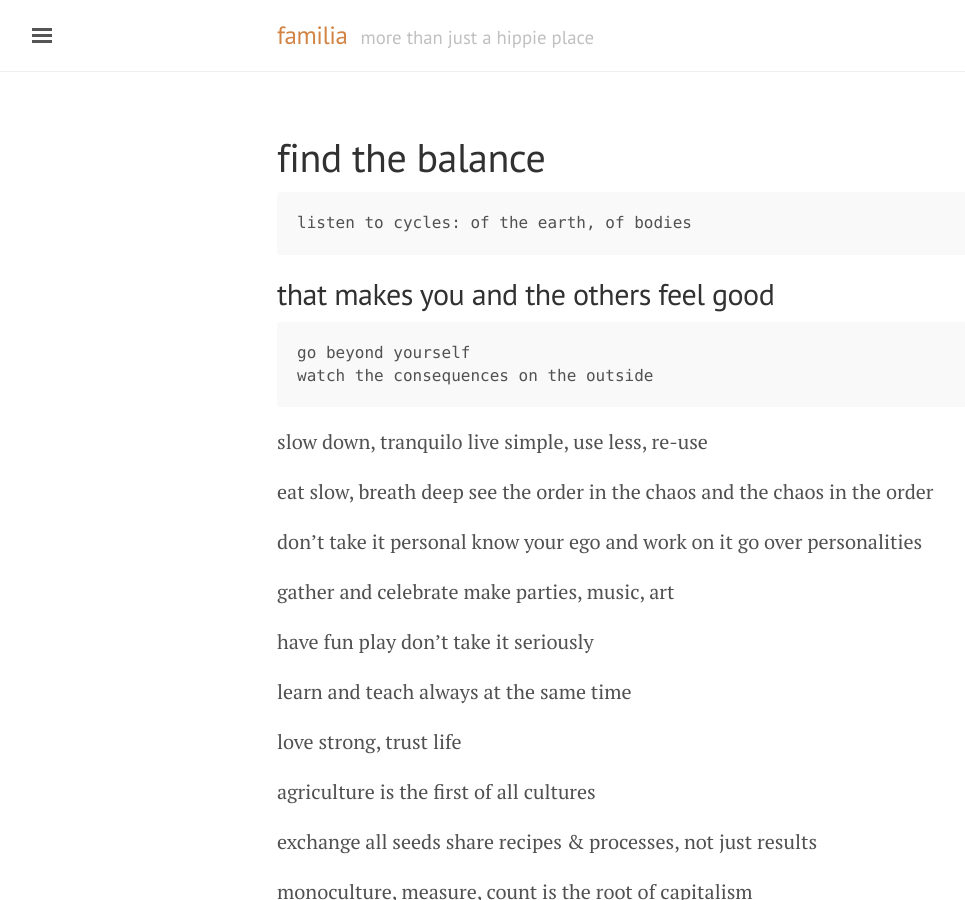
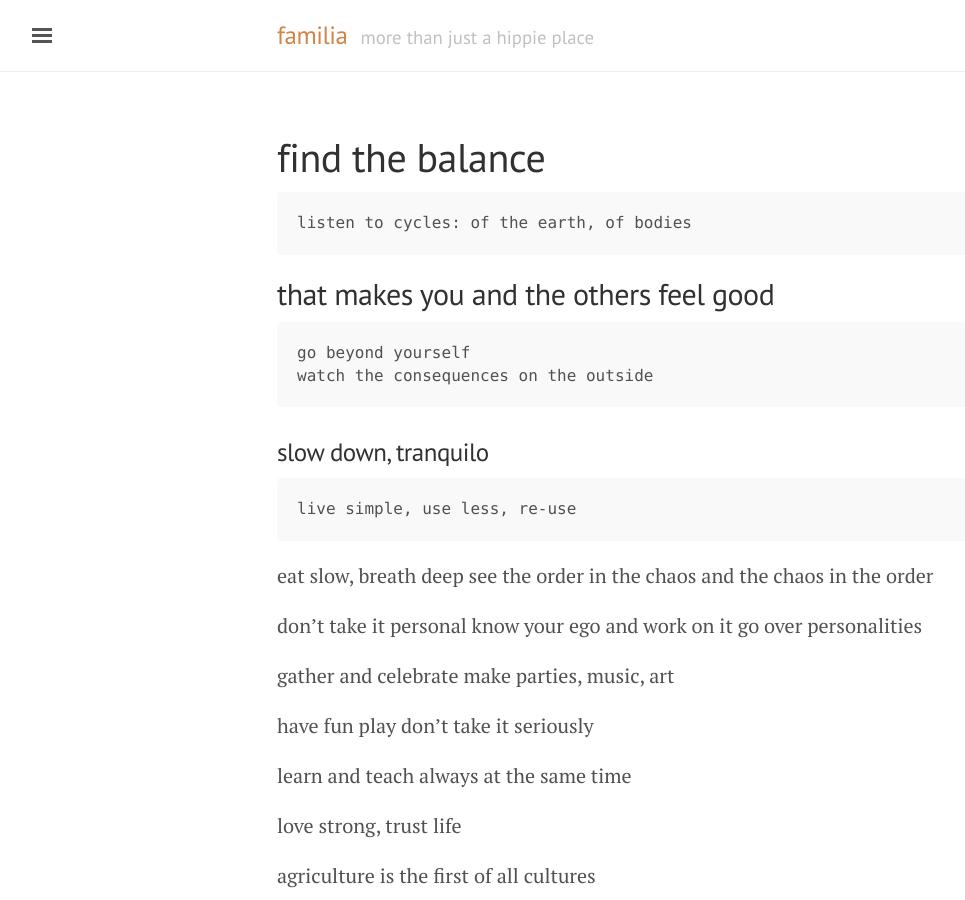
Before and after one commit to lamalta/lamalta.github.io, a Jekyll site: the page built from principles.md, in a window 1280 px wide and 900 px high. Shown: the whole window, without its empty margins (3-968 px from the left). Built offline with Jekyll 4.4.1, drawn with Linux system fonts in a browser that asks for light colours.

```diff
--- a/principles.md
+++ b/principles.md
@@ -13,7 +13,7 @@ published: true
 	go beyond yourself
 	watch the consequences on the outside
 
-slow down, tranquilo
+### slow down, tranquilo
 	live simple, use less, re-use
 
 eat slow, breath deep
```
